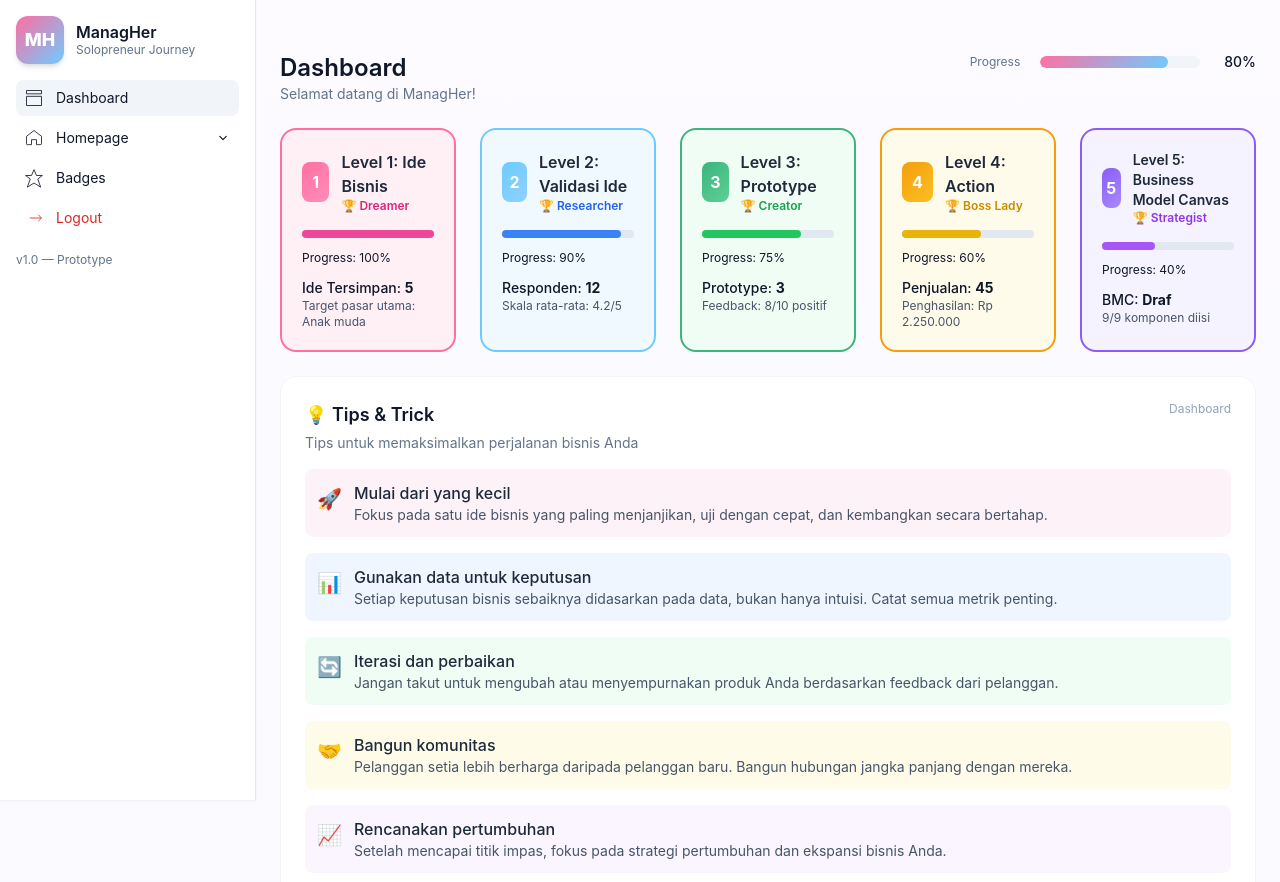
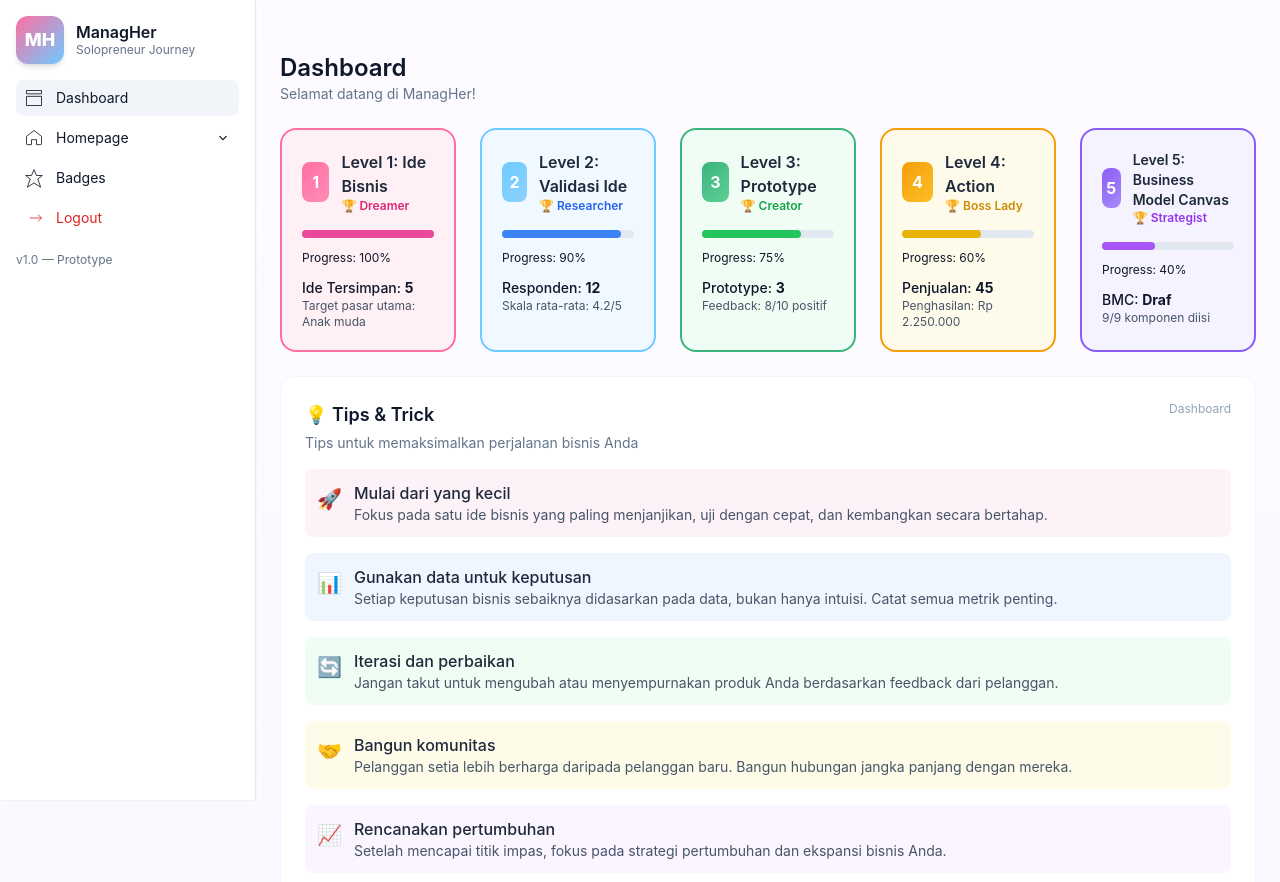
Before and after one commit to Team-Susi-Pudjiastuti/managher, a plain HTML site: page dashboard/index.html in a window 1280 px wide. Shown: the top 882 px of the page. Drawn offline with nearby package versions, Linux system fonts and the light colour scheme.

Commit message:
merge, delete progress

```diff
--- a/dashboard/index.html
+++ b/dashboard/index.html
@@ -109,7 +109,7 @@
         <p class="text-sm text-slate-500">Selamat datang di ManagHer!</p>
       </div>
       <div class="w-72">
-        <div class="flex items-center justify-end gap-3 mb-2">
+        <div class="flex items-center justify-end gap-3 mb-2 hidden">
           <!-- small progress -->
           <div class="text-xs text-slate-500 mr-2">Progress</div>
           <div class="w-40 bg-slate-100 rounded-full h-3 overflow-hidden">
```
